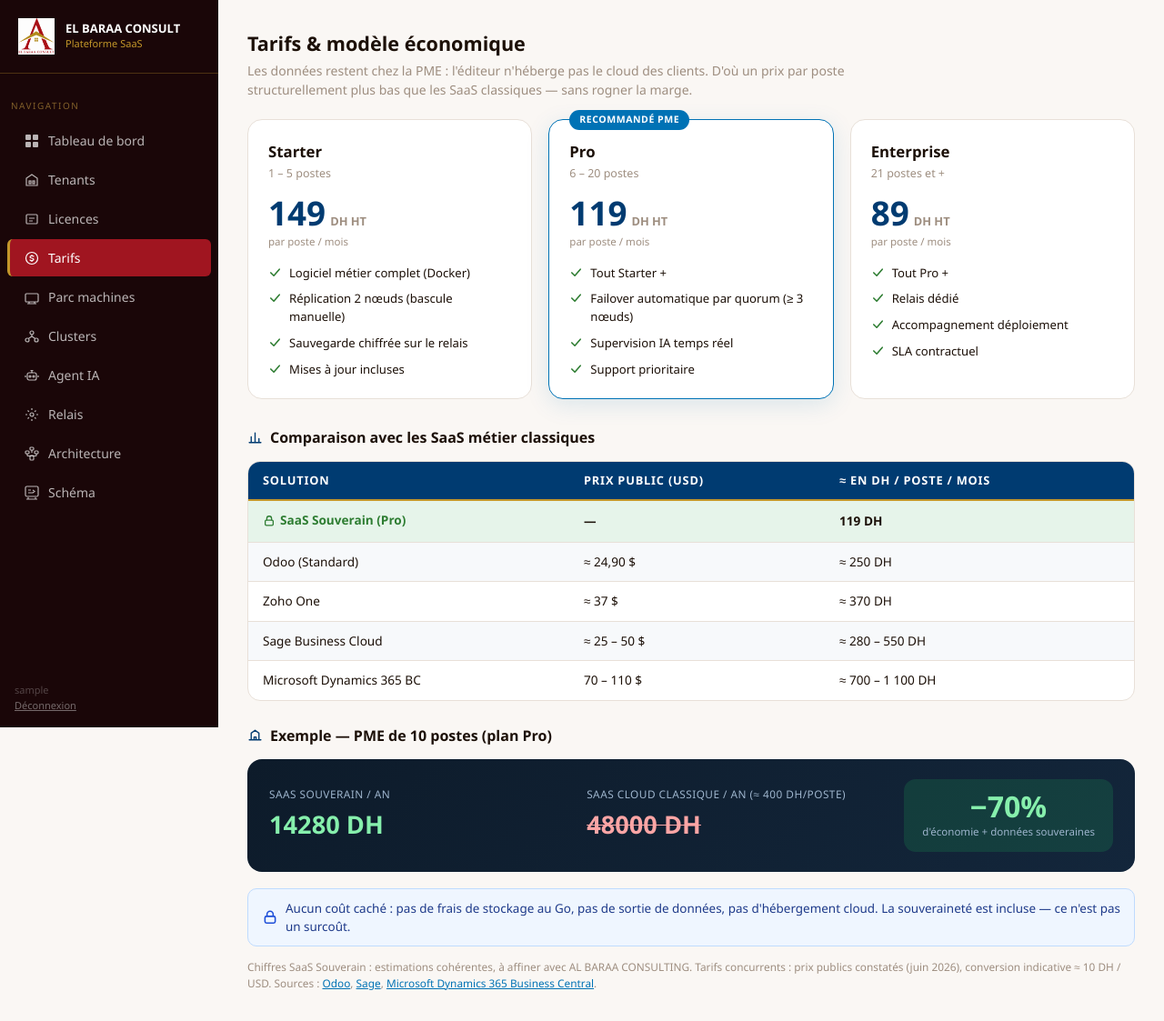
After one commit to mpigajesse/saas-souverain, a Django app: page /tarifs/ in a window 1280 px wide. The commit adds this page. Shown: the whole page at 91% size. Run offline with Django 5.2, Linux system fonts and the light colour scheme; the visitor is signed in with stand-in values (Sample User, id 1).

Commit message:
feat(saas): page Tarifs in-app + prix concurrents vérifiés (web)
- Page /tarifs/ : 3 plans (Starter 149 / Pro 119 / Enterprise 89 DH par
  poste/mois), comparaison aux SaaS classiques, exemple PME 10 postes (-70%),
  rappel zero-knowledge inclus. Icônes SVG, lien nav « Tarifs ».
- Chiffres concurrents vérifiés par recherche web (juin 2026, sources citées) :
  Odoo ~250 DH, Zoho One ~370 DH, Sage ~280-550 DH, Dynamics 365 BC ~700-1100 DH.
- Slides : note d'hypothèses alignée sur les prix publics vérifiés (USD).

```diff
--- a/dashboard/urls.py
+++ b/dashboard/urls.py
@@ -4,6 +4,7 @@ from . import views, views_relay, views_architecture
 
 urlpatterns = [
     path('', views.dashboard, name='dashboard'),
+    path('tarifs/', views.pricing, name='pricing'),
     path('relay/', views_relay.relay_monitor, name='relay-monitor'),
     path('architecture/', views_architecture.architecture, name='architecture'),
     path('schema/', views_architecture.schema_soutenance, name='schema-soutenance'),
--- a/dashboard/views.py
+++ b/dashboard/views.py
@@ -2,6 +2,73 @@ from django.contrib.auth import logout as auth_logout
 from django.contrib.auth.decorators import login_required
 from django.shortcuts import redirect, render
 from django.utils import timezone
+
+
+PRICING_PLANS = [
+    {
+        'key': 'starter', 'name': 'Starter', 'seats': '1 – 5 postes',
+        'price': 149, 'highlight': False,
+        'features': [
+            'Logiciel métier complet (Docker)',
+            'Réplication 2 nœuds (bascule manuelle)',
+            'Sauvegarde chiffrée sur le relais',
+            'Mises à jour incluses',
+        ],
+    },
+    {
+        'key': 'pro', 'name': 'Pro', 'seats': '6 – 20 postes',
+        'price': 119, 'highlight': True,
+        'features': [
+            'Tout Starter +',
+            'Failover automatique par quorum (≥ 3 nœuds)',
+            'Supervision IA temps réel',
+            'Support prioritaire',
+        ],
+    },
+    {
+        'key': 'enterprise', 'name': 'Enterprise', 'seats': '21 postes et +',
+        'price': 89, 'highlight': False,
+        'features': [
+            'Tout Pro +',
+            'Relais dédié',
+            'Accompagnement déploiement',
+            'SLA contractuel',
+        ],
+    },
+]
+
+# Tarifs publics constatés des SaaS classiques (par poste/mois), juin 2026.
+# Conversion indicative ≈ 10 DH / USD. Sources citées en bas de page.
+COMPETITORS = [
+    {'name': 'Odoo (Standard)', 'usd': '≈ 24,90 $', 'dh': '≈ 250 DH'},
+    {'name': 'Zoho One', 'usd': '≈ 37 $', 'dh': '≈ 370 DH'},
+    {'name': 'Sage Business Cloud', 'usd': '≈ 25 – 50 $', 'dh': '≈ 280 – 550 DH'},
+    {'name': 'Microsoft Dynamics 365 BC', 'usd': '70 – 110 $', 'dh': '≈ 700 – 1 100 DH'},
+]
+
+
+@login_required
+def pricing(request):
+    """Page Tarifs / modèle économique des licences (interne éditeur)."""
+    # Exemple PME 10 postes, plan Pro
+    pro_price = next(p['price'] for p in PRICING_PLANS if p['key'] == 'pro')
+    example_seats = 10
+    souverain_year = pro_price * example_seats * 12
+    classic_ref = 400  # DH/poste/mois, milieu de fourchette concurrents
+    classic_year = classic_ref * example_seats * 12
+    economy_pct = round((classic_year - souverain_year) / classic_year * 100)
+
+    return render(request, 'dashboard/pricing.html', {
+        'plans': PRICING_PLANS,
+        'competitors': COMPETITORS,
+        'example': {
+            'seats': example_seats,
+            'souverain_year': souverain_year,
+            'classic_year': classic_year,
+            'economy_pct': economy_pct,
+            'classic_ref': classic_ref,
+        },
+    })
 
 
 def logout_view(request):
--- a/templates/base.html
+++ b/templates/base.html
@@ -43,6 +43,13 @@
           <path d="M5 7h6M5 10h4"/>
         </svg>
         Licences
+      </a>
+      <a href="{% url 'pricing' %}" class="nav-link {% if request.resolver_match.url_name == 'pricing' %}active{% endif %}">
+        <svg class="nav-icon" viewBox="0 0 16 16" fill="none" stroke="currentColor" stroke-width="1.2">
+          <circle cx="8" cy="8" r="6.5"/>
+          <path d="M10 6q-2-1.5-3.5 0t1.5 2q3 .5 1.5 2t-3.5 0M8 4.5v1M8 10.5v1" stroke-linecap="round"/>
+        </svg>
+        Tarifs
       </a>
       <a href="{% url 'device-list' %}" class="nav-link {% if request.resolver_match.url_name == 'device-list' %}active{% endif %}">
         <svg class="nav-icon" viewBox="0 0 16 16" fill="none" stroke="currentColor" stroke-width="1.2">
--- /dev/null
+++ b/templates/dashboard/pricing.html
@@ -0,0 +1,140 @@
+{% extends 'base.html' %}
+{% block title %}Tarifs & modèle économique{% endblock %}
+{% block content %}
+
+<style>
+.pr-head{margin-bottom:8px}
+.pr-title{font-size:1.35rem;font-weight:800;color:var(--text)}
+.pr-sub{font-size:.875rem;color:var(--text-muted);margin-top:3px;max-width:760px}
+
+.plan-grid{display:grid;grid-template-columns:repeat(auto-fit,minmax(250px,1fr));gap:18px;margin:22px 0 30px}
+.plan{background:#fff;border:1px solid var(--border);border-radius:16px;padding:22px;position:relative;display:flex;flex-direction:column}
+.plan.hl{border-color:#0072B5;box-shadow:0 6px 26px rgba(0,114,181,.13)}
+.plan-tag{position:absolute;top:-11px;left:22px;background:#0072B5;color:#fff;font-size:.66rem;font-weight:800;letter-spacing:.05em;text-transform:uppercase;padding:3px 11px;border-radius:20px}
+.plan-name{font-size:1.05rem;font-weight:800;color:var(--text)}
+.plan-seats{font-size:.78rem;color:var(--text-muted);margin-top:2px}
+.plan-price{margin:16px 0 4px;display:flex;align-items:baseline;gap:5px}
+.plan-amount{font-size:2.3rem;font-weight:800;color:#003B71;line-height:1}
+.plan-unit{font-size:.8rem;color:var(--text-muted);font-weight:600}
+.plan-period{font-size:.72rem;color:var(--text-muted);margin-bottom:16px}
+.plan-feat{list-style:none;padding:0;margin:0;display:flex;flex-direction:column;gap:9px}
+.plan-feat li{display:flex;align-items:flex-start;gap:8px;font-size:.82rem;color:var(--text)}
+.plan-feat .ico{width:15px;height:15px;color:#2E7D32;flex-shrink:0;margin-top:1px}
+
+.section-title{font-size:1rem;font-weight:800;color:var(--text);margin:26px 0 14px;display:flex;align-items:center;gap:8px}
+.section-title .ico{width:17px;height:17px;color:#003B71}
+
+.compare-card{background:#fff;border:1px solid var(--border);border-radius:14px;overflow:hidden}
+.compare-card table{width:100%;border-collapse:collapse}
+.compare-card th{background:#003B71;color:#fff;font-size:.8rem;text-align:left;padding:11px 16px;font-weight:700}
+.compare-card td{padding:11px 16px;font-size:.85rem;border-top:1px solid var(--border)}
+.compare-card tr:nth-child(even) td{background:#F7F9FB}
+.row-ours td{background:#E6F4EA !important;font-weight:700}
+.row-ours .tag-ours{display:inline-flex;align-items:center;gap:5px;color:#2E7D32}
+.row-ours .tag-ours .ico{width:14px;height:14px}
+
+.example{display:grid;grid-template-columns:1fr 1fr auto;gap:16px;background:linear-gradient(135deg,#0D1B2A,#13263b);color:#E8EEF5;border-radius:16px;padding:22px 24px;margin-top:14px;align-items:center}
+.ex-block .ex-lbl{font-size:.74rem;color:#9DB4CC;text-transform:uppercase;letter-spacing:.04em}
+.ex-block .ex-val{font-size:1.7rem;font-weight:800;margin-top:4px}
+.ex-souverain .ex-val{color:#86EFAC}
+.ex-classic .ex-val{color:#FCA5A5;text-decoration:line-through;text-decoration-thickness:1px}
+.ex-eco{text-align:center;background:rgba(34,197,94,.16);border-radius:13px;padding:14px 20px}
+.ex-eco .big{font-size:2rem;font-weight:800;color:#86EFAC;line-height:1}
+.ex-eco .lbl{font-size:.72rem;color:#9DB4CC;margin-top:3px}
+
+.note{font-size:.74rem;color:var(--text-muted);margin-top:14px;line-height:1.5}
+.note a{color:#0072B5}
+.zk-line{display:flex;align-items:center;gap:8px;background:#EFF6FF;border:1px solid #BFDBFE;border-radius:10px;padding:11px 15px;margin-top:18px;font-size:.84rem;color:#1E3A8A}
+.zk-line .ico{width:18px;height:18px;color:#1D4ED8;flex-shrink:0}
+@media(max-width:720px){.example{grid-template-columns:1fr}}
+</style>
+
+<div class="pr-head">
+  <div class="pr-title">Tarifs &amp; modèle économique</div>
+  <div class="pr-sub">Les données restent chez la PME : l'éditeur n'héberge pas le cloud des clients. D'où un prix par poste structurellement plus bas que les SaaS classiques — sans rogner la marge.</div>
+</div>
+
+{# ── Plans ──────────────────────────────────────────────────────────────── #}
+<div class="plan-grid">
+  {% for p in plans %}
+  <div class="plan {% if p.highlight %}hl{% endif %}">
+    {% if p.highlight %}<span class="plan-tag">Recommandé PME</span>{% endif %}
+    <div class="plan-name">{{ p.name }}</div>
+    <div class="plan-seats">{{ p.seats }}</div>
+    <div class="plan-price">
+      <span class="plan-amount">{{ p.price }}</span>
+      <span class="plan-unit">DH HT</span>
+    </div>
+    <div class="plan-period">par poste / mois</div>
+    <ul class="plan-feat">
+      {% for f in p.features %}
+      <li>
+        <svg class="ico" viewBox="0 0 16 16" fill="none" stroke="currentColor" stroke-width="1.7" stroke-linecap="round" stroke-linejoin="round"><path d="M3 8.5 6.5 12 13 4.5"/></svg>
+        {{ f }}
+      </li>
+      {% endfor %}
+    </ul>
+  </div>
+  {% endfor %}
+</div>
+
+{# ── Comparaison concurrents ─────────────────────────────────────────────── #}
+<div class="section-title">
+  <svg class="ico" viewBox="0 0 16 16" fill="none" stroke="currentColor" stroke-width="1.3"><path d="M2 13h12M4 13V7M8 13V3M12 13V9" stroke-linecap="round"/></svg>
+  Comparaison avec les SaaS métier classiques
+</div>
+<div class="compare-card">
+  <table>
+    <thead>
+      <tr><th>Solution</th><th>Prix public (USD)</th><th>≈ en DH / poste / mois</th></tr>
+    </thead>
+    <tbody>
+      <tr class="row-ours">
+        <td><span class="tag-ours"><svg class="ico" viewBox="0 0 16 16" fill="none" stroke="currentColor" stroke-width="1.5"><rect x="3" y="7" width="10" height="6.5" rx="1.5"/><path d="M5 7V5a3 3 0 0 1 6 0v2"/></svg> SaaS Souverain (Pro)</span></td>
+        <td>—</td>
+        <td>119 DH</td>
+      </tr>
+      {% for c in competitors %}
+      <tr>
+        <td>{{ c.name }}</td>
+        <td>{{ c.usd }}</td>
+        <td>{{ c.dh }}</td>
+      </tr>
+      {% endfor %}
+    </tbody>
+  </table>
+</div>
+
+{# ── Exemple PME ─────────────────────────────────────────────────────────── #}
+<div class="section-title">
+  <svg class="ico" viewBox="0 0 16 16" fill="none" stroke="currentColor" stroke-width="1.3"><path d="M2 13h12M4 13V6l4-3 4 3v7M7 13v-3h2v3" stroke-linecap="round" stroke-linejoin="round"/></svg>
+  Exemple — PME de {{ example.seats }} postes (plan Pro)
+</div>
+<div class="example">
+  <div class="ex-block ex-souverain">
+    <div class="ex-lbl">SaaS Souverain / an</div>
+    <div class="ex-val">{{ example.souverain_year }} DH</div>
+  </div>
+  <div class="ex-block ex-classic">
+    <div class="ex-lbl">SaaS cloud classique / an (≈ {{ example.classic_ref }} DH/poste)</div>
+    <div class="ex-val">{{ example.classic_year }} DH</div>
+  </div>
+  <div class="ex-eco">
+    <div class="big">−{{ example.economy_pct }}%</div>
+    <div class="lbl">d'économie + données souveraines</div>
+  </div>
+</div>
+
+<div class="zk-line">
+  <svg class="ico" viewBox="0 0 16 16" fill="none" stroke="currentColor" stroke-width="1.4"><rect x="3" y="7" width="10" height="6.5" rx="1.5"/><path d="M5 7V5a3 3 0 0 1 6 0v2"/></svg>
+  Aucun coût caché : pas de frais de stockage au Go, pas de sortie de données, pas d'hébergement cloud. La souveraineté est incluse — ce n'est pas un surcoût.
+</div>
+
+<div class="note">
+  Chiffres SaaS Souverain : estimations cohérentes, à affiner avec AL BARAA CONSULTING. Tarifs concurrents : prix publics constatés (juin 2026), conversion indicative ≈ 10 DH / USD.
+  Sources : <a href="https://oec.sh/odoo-pricing" target="_blank" rel="noopener">Odoo</a>,
+  <a href="https://findstack.com/products/sage-business-cloud-accounting/pricing" target="_blank" rel="noopener">Sage</a>,
+  <a href="https://cargas.com/software/microsoft/dynamics-365-business-central/pricing/" target="_blank" rel="noopener">Microsoft Dynamics 365 Business Central</a>.
+</div>
+
+{% endblock %}
```
Also changed, not shown: docs/livrables_soutenance/MPIGA_Jesse_FE_Promo2026_Soutenance_slides_CLAIR.md (+2 -2 lines).
